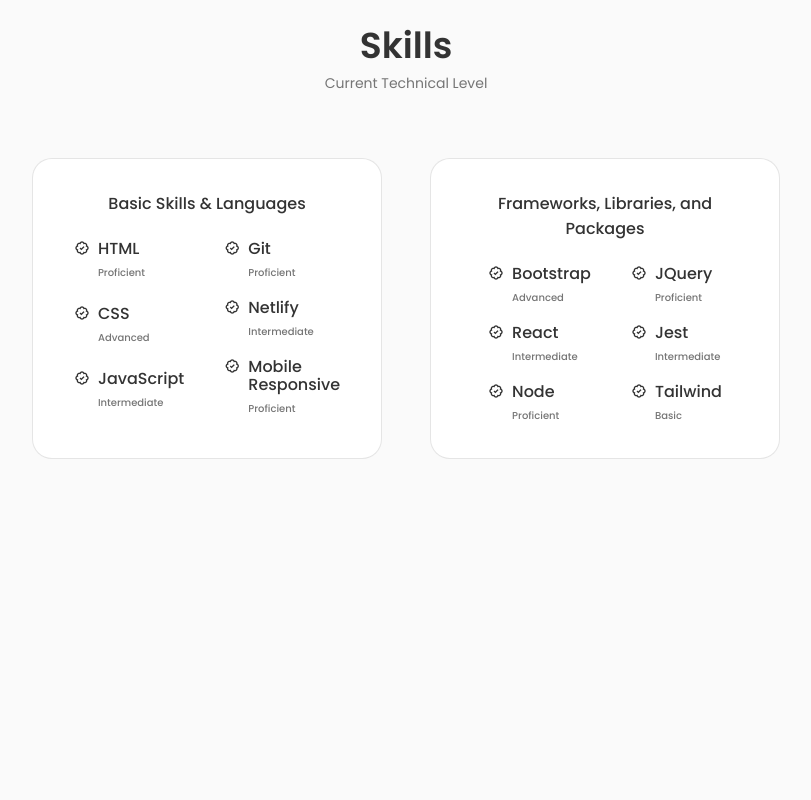
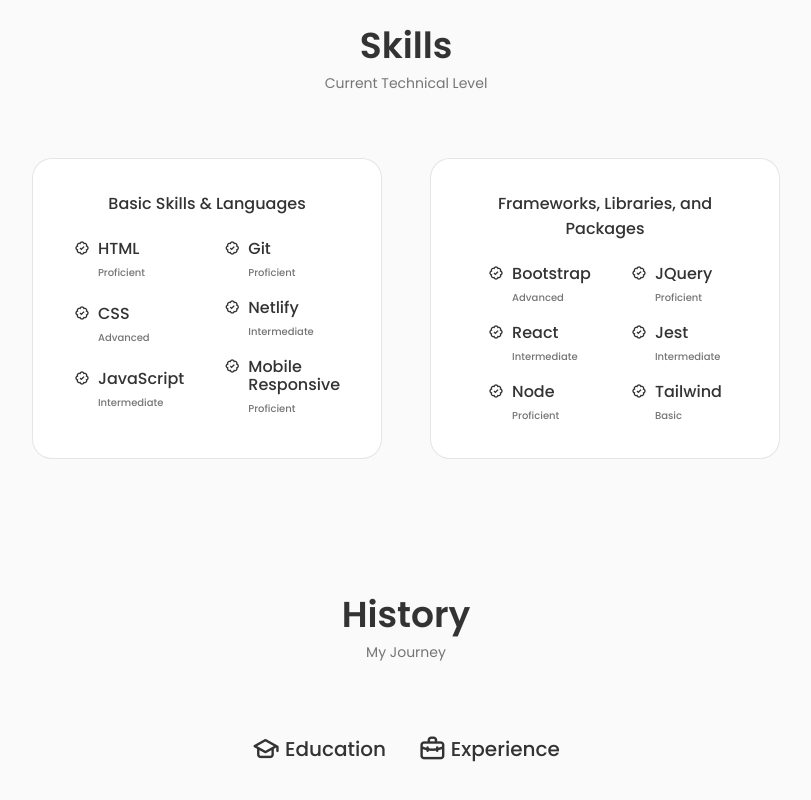
Before and after one commit to minyyds/react-portfolio, a React (Vite) app: page / in a window 1280 px wide. Shown: the part 1362-2162 px from the top of the page, without its empty margins (234-1045 px from the left). Before the commit the page ends 1853 px from the top, so only its background shows below. Built offline with nearby package versions, Linux system fonts and the light colour scheme.

Commit message:
added Qualifications section with up-to-date entries

```diff
--- a/src/App.jsx
+++ b/src/App.jsx
@@ -3,7 +3,7 @@
 import Home from "./components/Home/Home";
 import About from "./components/About/About";
 import Skills from "./components/Skills/Skills";
-
+import Qualifications from "./components/Qualifications/Qualifications";
 
 function App() {
   return (
@@ -14,6 +14,7 @@
         <Home />
         <About />
         <Skills />
+        <Qualifications />
       </main>
     </>
   );
--- /dev/null
+++ b/src/components/Qualifications/Qualifications.css
@@ -0,0 +1,81 @@
+.qualification__container {
+    max-width: 768px;
+}
+
+.qualification__tabs {
+    display: flex;
+    justify-content: center;
+    margin-bottom: var(--mb-2);
+}
+
+.qualification__button {
+    font-size: var(--h3-font-size);
+    font-weight: var(--font-medium);
+    color: var(--title-color);
+    margin: 0 var(--mb-1);
+    cursor: pointer;
+}
+
+.qualification__button:hover {
+    color: var(--title-color-dark);
+}
+
+.qualification__icon {
+    font-size: 1.8rem;
+    margin-right: var(--mb-0-25);
+}
+
+.qualification__active {
+    color: var(--title-color-dark);
+}
+
+.qualification__sections {
+    display: grid;
+    grid-template-columns: 0.5fr;
+    justify-content: center;
+}
+
+.qualification__content {
+    display: none;
+}
+
+.qualification__content-active {
+    display: block;
+}
+
+.qualification__data {
+    display: grid;
+    grid-template-columns: 1fr max-content 1fr;
+    column-gap: 1.5rem;
+}
+
+.qualification__title {
+    font-size: var(--normal-font-size);
+    font-weight: var(--font-medium);
+}
+
+.qualification__subtitle {
+    display: inline-block;
+    font-size: var(--small-font-size);
+    margin-bottom: var(--mb-1)
+}
+
+.qualification__calendar {
+    font-size: var(--small-font-size);
+}
+
+.qualification__rounder {
+    display: inline-block;
+    width: 13px;
+    height: 13px;
+    background-color: var(--text-color);
+    border-radius: 50%;
+}
+
+.qualification__line {
+    display: block;
+    width: 1px;
+    height: 100%;
+    background-color: var(--text-color);
+    transform: translate(6px, -7px);
+}
--- /dev/null
+++ b/src/components/Qualifications/Qualifications.jsx
@@ -0,0 +1,150 @@
+import React, { UseState, useState } from 'react'
+import "./Qualifications.css"
+
+const Qualifications = () => {
+    const [toggleState, setToggleState] = useState(0);
+
+    const toggleTab = (index) => {
+        setToggleState(index);
+    }
+
+    return (
+        <section className="qualification section">
+            <h2 className="section__title">History</h2>
+            <span className="section__subtitle">My Journey</span>
+
+            <div className="qualification__container container">
+                <div className="qualification__tabs">
+                    <div className={toggleState === 1 ? "qualification__button qualification__active button--flex" : "qualification__button  button--flex"}
+                    onClick={() => toggleTab(1)}>
+                        <i className="uil uil-graduation-cap qualification__icon"></i>
+                        Education
+                    </div>
+
+                    <div className={toggleState === 2 ? "qualification__button qualification__active button--flex" : "qualification__button  button--flex"}
+                    onClick={() => toggleTab(2)}>
+                        <i className="uil uil-briefcase-alt qualification__icon"></i>
+                        Experience
+                    </div>
+                </div>
+
+                <div className="qualification__sections">
+                    <div className={toggleState === 1 ? "qualification__content qualification__content-active" : "qualification__content"}>
+                        <div className="qualification__data">
+                            <div>
+                                <h3 className="qualification__title">edX Skills Course</h3>
+                                <span className="qualification__subtitle">16 Week Front-End Course</span>
+                                <div className="qualification__calendar">
+                                    <i className="uil uil-calendar-alt"></i> 2023 - 2024
+                                </div>
+                            </div>
+
+                            <div>
+                            <span className="qualification__rounder"></span>
+                            <span className="qualification__line"></span>
+                        </div>
+                        </div>
+
+                        <div className="qualification__data">
+                            <div></div>
+
+                        {/* <div>
+                            <span className="qualification__rounder"></span>
+                            <span className="qualification__line"></span>
+                        </div>
+                            <div>
+                                <h3 className="qualification__title"></h3>
+                                <span className="qualification__subtitle"></span>
+                                <div className="qualification__calendar">
+                                    <i className="uil uil-calendar-alt"></i>
+                                </div>
+                            </div> */}
+                        </div>
+
+                        <div className="qualification__data">
+                            {/* <div>
+                                <h3 className="qualification__title">Web Development</h3>
+                                <span className="qualification__subtitle"></span>
+                                <div className="qualification__calendar">
+                                    <i className="uil uil-calendar-alt"></i>
+                                </div>
+                            </div>
+
+                            <div>
+                            <span className="qualification__rounder"></span>
+                            <span className="qualification__line"></span>
+                        </div> */}
+                        </div>
+
+                        <div className="qualification__data">
+                            <div></div>
+
+                        {/* <div>
+                            <span className="qualification__rounder"></span>
+                            <span className="qualification__line"></span>
+                        </div> */}
+                            {/* <div>
+                                <h3 className="qualification__title"></h3>
+                                <span className="qualification__subtitle"></span>
+                                <div className="qualification__calendar">
+
+                                    <i className="uil uil-calendar-alt"></i>
+                                </div>
+                            </div> */}
+                        </div>
+                    </div>
+
+                    <div className={toggleState === 2 ? "qualification__content qualification__content-active" : "qualification__content"}>
+                        <div className="qualification__data">
+                            <div>
+                                <h3 className="qualification__title">Virtual Internship</h3>
+                                <span className="qualification__subtitle">12 Week Front-End Internship</span>
+                                <div className="qualification__calendar">
+                                    <i className="uil uil-calendar-alt"></i> May 27th 2024
+                                </div>
+                            </div>
+
+                            <div>
+                            <span className="qualification__rounder"></span>
+                            <span className="qualification__line"></span>
+                        </div>
+                        </div>
+
+                        <div className="qualification__data">
+                            <div></div>
+
+                        {/* <div>
+                            <span className="qualification__rounder"></span>
+                            <span className="qualification__line"></span>
+                        </div>
+                            <div>
+                                <h3 className="qualification__title"></h3>
+                                <span className="qualification__subtitle"></span>
+                                <div className="qualification__calendar">
+                                    <i className="uil uil-calendar-alt"></i>
+                                </div>
+                            </div> */}
+                        </div>
+
+                        <div className="qualification__data">
+                            {/* <div>
+                                <h3 className="qualification__title"></h3>
+                                <span className="qualification__subtitle"></span>
+                                <div className="qualification__calendar">
+                                    <i className="uil uil-calendar-alt"></i>
+                                </div>
+                            </div>
+
+                            <div>
+                            <span className="qualification__rounder"></span>
+                            <span className="qualification__line"></span>
+                        </div> */}
+                        </div>
+                    </div>
+                </div>
+            </div>
+        </section>
+    )
+}
+
+export default Qualifications;
```
